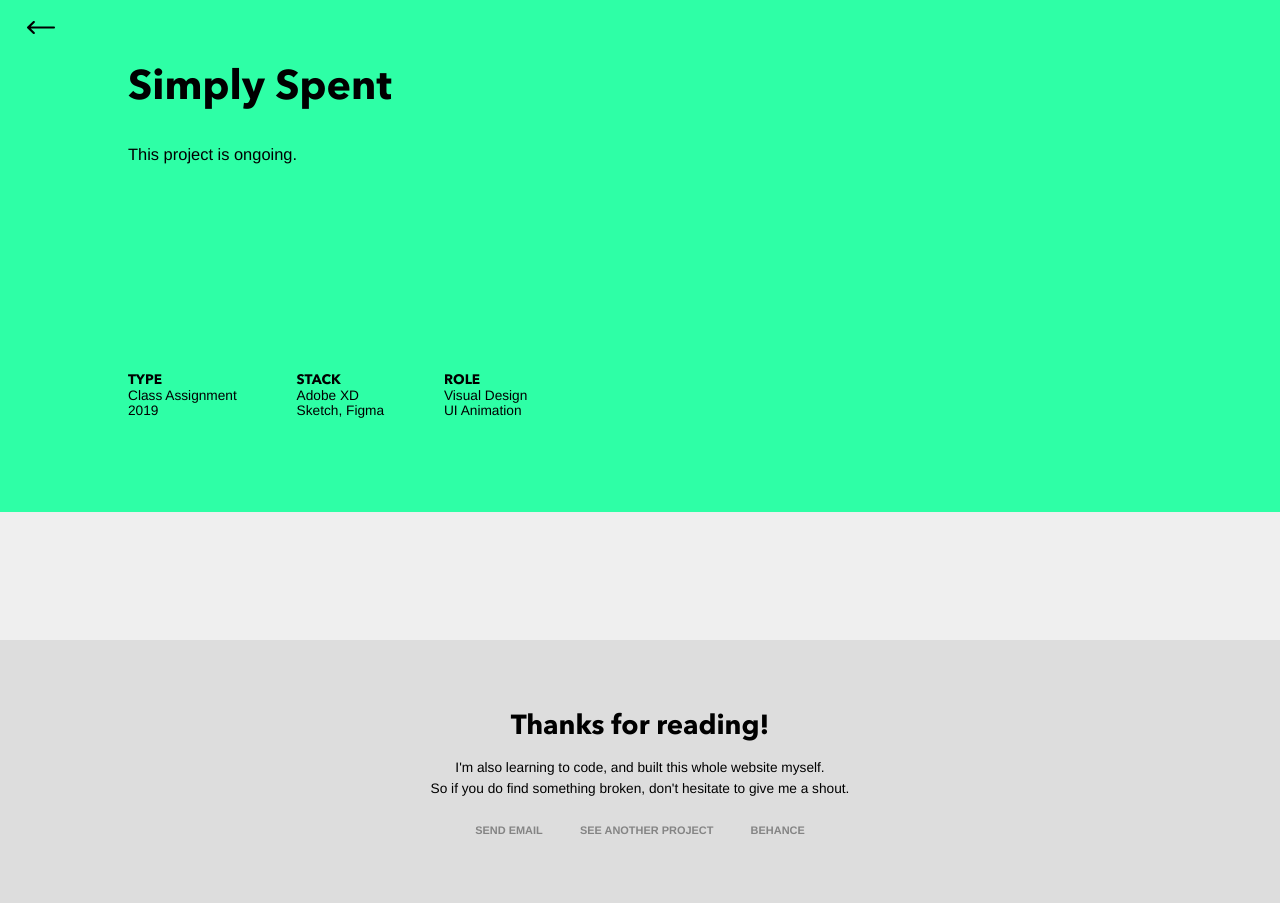
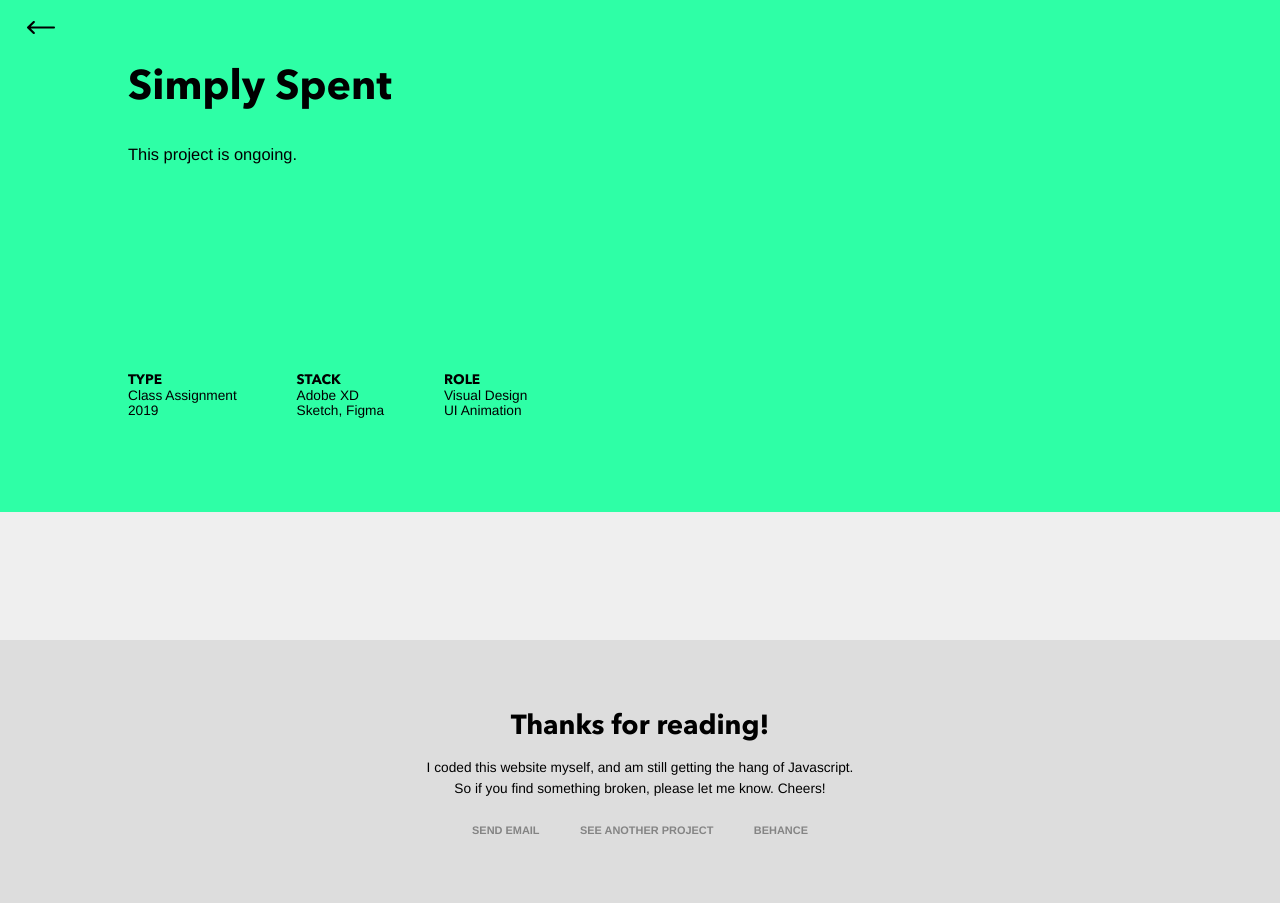
Before and after one commit to clearlysid/clearlysid.github.io, a Jekyll site: the page built from _work/2_uiux.html, in a window 1280 px wide. Built offline with Jekyll 4.4.1, drawn with Linux system fonts in a browser that asks for light colours; some web fonts are replaced.

Commit message:
changed footer copy

```diff
--- a/_layouts/project.html
+++ b/_layouts/project.html
@@ -40,8 +40,8 @@
         </div>
         <div class="contact">
             <h3>Thanks for reading!</h3>
-            <p>I'm also learning to code, and built this whole website myself.<br>
-                So if you do find something broken, don't hesitate to give me a shout.
+            <p>I coded this website myself, and am still getting the hang of Javascript.<br>
+                So if you find something broken, please let me know. Cheers!
             </p>
             <div class="contact-links">
                 <a href="mailto:mail@siddharthjha.com">
```
